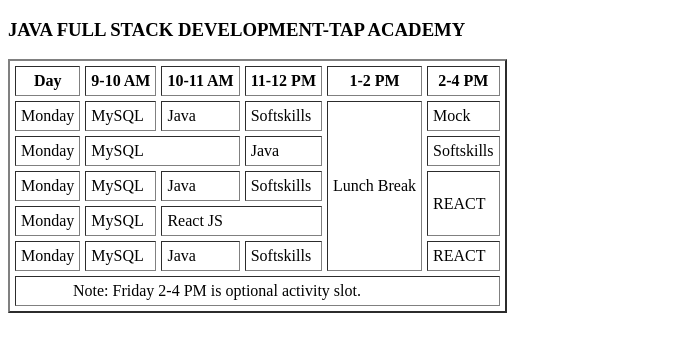
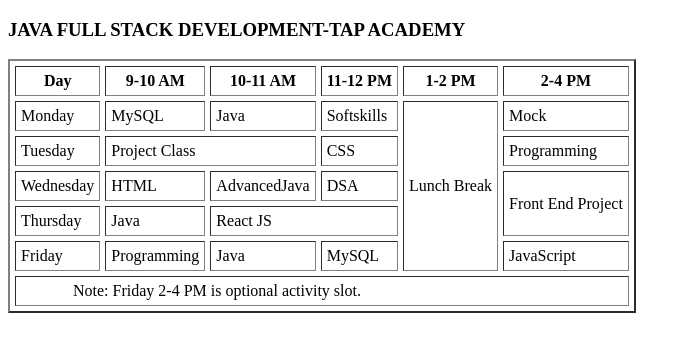
Before and after one commit to GangaBhavani050/htmltable, a plain HTML site: page index.html in a window 1280 px wide. Shown: the whole page, without its empty margins (0-691 px from the left). Drawn offline with Linux system fonts and the light colour scheme.

Commit message:
Update index.html

```diff
--- a/index.html
+++ b/index.html
@@ -25,29 +25,29 @@
             <td>Mock</td>
         </tr>
         <tr>
-            <td>Monday</td>
-            <td colspan="2">MySQL</td>
-            <td>Java</td>
-            <td>Softskills</td>
+            <td>Tuesday</td>
+            <td colspan="2">Project Class</td>
+            <td>CSS</td>
+            <td>Programming</td>
         </tr>
         <tr>
-            <td>Monday</td>
-            <td>MySQL</td>
-            <td>Java</td>
-            <td>Softskills</td>
-            <td rowspan="2">REACT</td>
+            <td>Wednesday</td>
+            <td>HTML</td>
+            <td>AdvancedJava</td>
+            <td>DSA</td>
+            <td rowspan="2">Front End Project</td>
         </tr>
         <tr>
-            <td>Monday</td>
-            <td>MySQL</td>
+            <td>Thursday</td>
+            <td>Java</td>
             <td colspan="2">React JS</td>
         </tr>
         <tr>
-            <td>Monday</td>
+            <td>Friday</td>
+            <td>Programming</td>
+            <td>Java</td>
             <td>MySQL</td>
-            <td>Java</td>
-            <td>Softskills</td>
-            <td>REACT</td>
+            <td>JavaScript</td>
         </tr>
         <td colspan ="6">&nbsp;&nbsp;&nbsp;&nbsp;&nbsp;&nbsp;&nbsp;&nbsp;&nbsp;&nbsp;&nbsp;&nbsp;&nbsp;Note: Friday 2-4 PM is optional activity slot.</td>
       </table>
```
